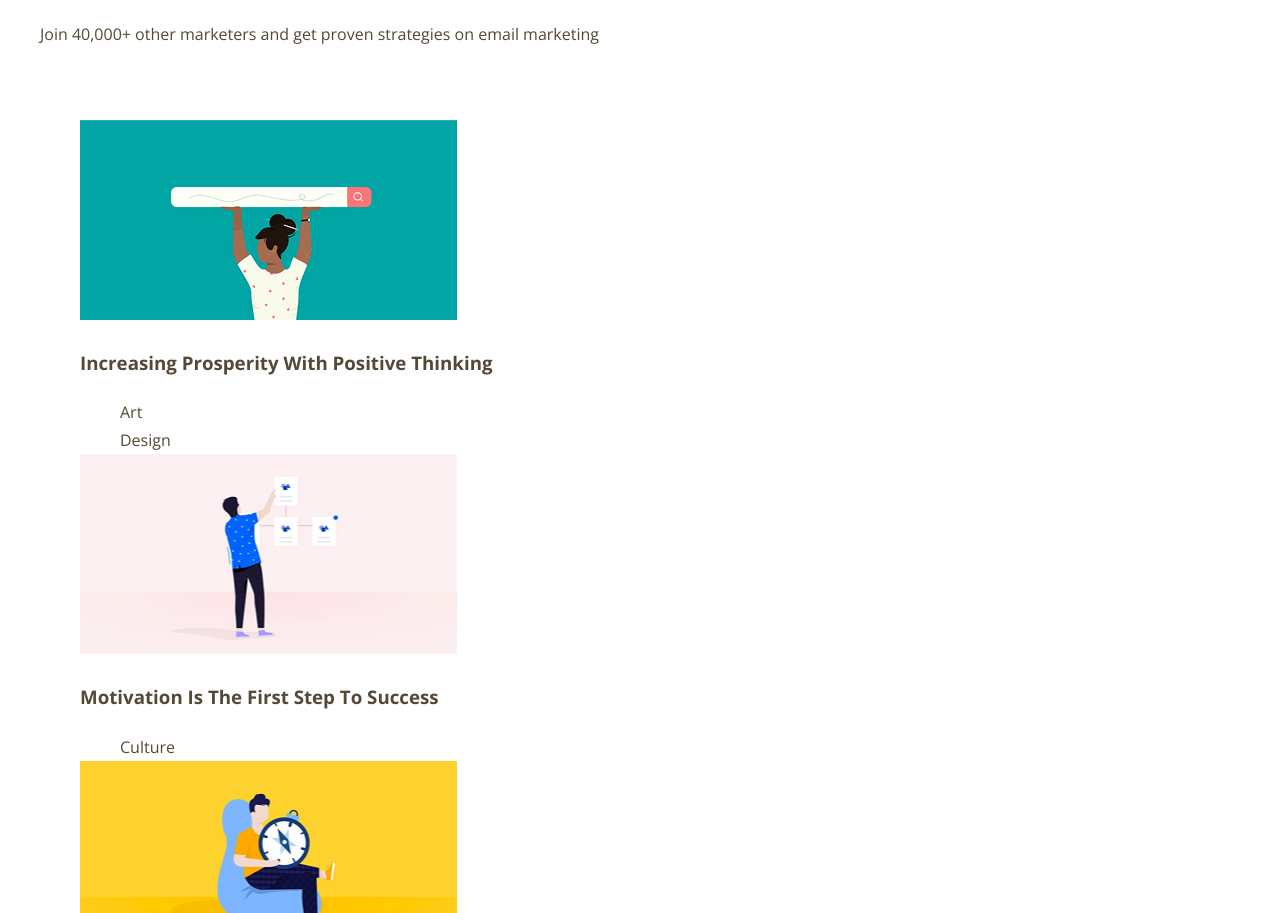
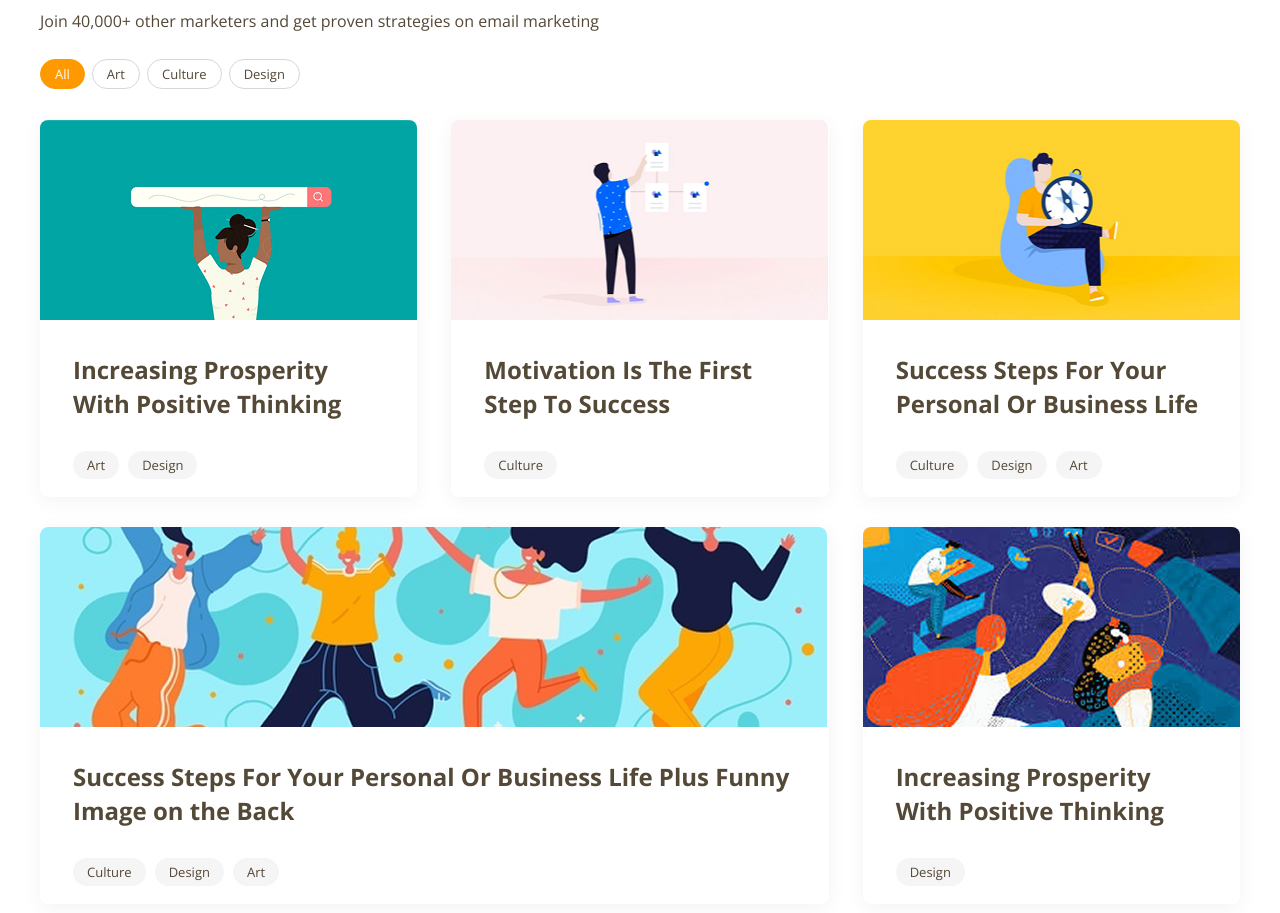
Before and after one commit to Nekko-Byte/productly, a website built with webpack: page src/index.html in a window 1280 px wide. Shown: the part 1336-2249 px from the top of the page. Built offline with nearby package versions, Linux system fonts and the light colour scheme; files whose address does not match are found by name.

Commit message:
feat: add styles for section strategies

```diff
--- a/src/styles/base/_base.scss
+++ b/src/styles/base/_base.scss
@@ -9,6 +9,7 @@ body {
 
 ul {
   list-style-type: none;
+  padding: 0;
 }
 
 a {
--- a/src/styles/base/_typography.scss
+++ b/src/styles/base/_typography.scss
@@ -10,6 +10,10 @@ h2, .h2 {
   @include font(34px, 34px, 700);
 }
 
+h3, .h3 {
+  @include font(24px, 34px, 700)
+}
+
 h4, .h4 {
   @include font(22px, 22px, 600)
 }
--- /dev/null
+++ b/src/styles/components/_card.scss
@@ -0,0 +1,34 @@
+@use "../helpers/" as *;
+
+.card {
+  max-height: 377px;
+  border-radius: 8px;
+  box-shadow: 0 4px 20px 0 rgba(0, 0, 0, 0.05);
+  transition-duration: var(--transition-duration);
+
+  &__image {
+    border-radius: 8px 8px 0 0;
+  }
+
+  &__body {
+    padding: 25px 33px;
+  }
+
+  &__title {
+    margin: 0 0 29px 0;
+  }
+
+  &__list {
+    display: flex;
+    align-items: center;
+    column-gap: 9px;
+  }
+
+  &__tab {
+    padding: 5px 14px;
+    font-size: 13px;
+    color: var(--color-primary);
+    background-color: var(--color-light);
+    border-radius: var(--border-radius-lg);
+  }
+}
--- /dev/null
+++ b/src/styles/components/_tabs.scss
@@ -0,0 +1,34 @@
+@use "../helpers/" as *;
+
+.tabs {
+  margin: 0 0 31px 0;
+
+  &__buttons {
+    display: flex;
+    align-items: center;
+    column-gap: 7px;
+  }
+
+  &__button {
+    @include font(13px, 28px, 400);
+
+    padding: 0 14px;
+    color: var(--color-primary);
+    border: 1px solid #d7d7d7;
+    border-radius: var(--border-radius-lg);
+    transition-duration: var(--transition-duration);
+
+    &.is-active {
+      border-color: var(--color-accent);
+      background-color: var(--color-accent);
+      color: var(--color-white);
+      pointer-events: none;
+    }
+
+    @include hover {
+      border-color: var(--color-hover);
+      background-color: var(--color-hover);
+      color: var(--color-white);
+    }
+  }
+}
--- /dev/null
+++ b/src/styles/layout/_strategies.scss
@@ -0,0 +1,41 @@
+@use "../helpers/" as *;
+
+.strategies {
+  padding: 30px 0 0 0;
+
+  &__content {
+    &:not(.is-active) {
+      display: none;
+    }
+  }
+
+  &__title {
+    margin: 0 0 14px 0;
+  }
+
+  &__subtitle {
+    margin: 0 0 24px 0;
+  }
+
+  &__list {
+    display: grid;
+    grid-template-columns: repeat(3, 1fr);
+    gap: 30px 34px;
+  }
+
+  &__item {
+    &:nth-child(5n -1) {
+      grid-column: 1 / 3;
+    }
+  }
+
+  &__link {
+    @include hover {
+      color: var(--color-accent);
+
+      .card {
+        box-shadow: none;
+      }
+    }
+  }
+}
--- a/src/styles/main.scss
+++ b/src/styles/main.scss
@@ -17,6 +17,8 @@
 @use "./components/button";
 @use "./components/link";
 @use "./components/tool";
+@use "./components/tabs";
+@use "./components/card";
 
 // =============================================
 // Layout
@@ -24,3 +26,4 @@
 @use "./layout/header";
 @use "./layout/hero";
 @use "./layout/tools";
+@use "./layout/strategies";
```
